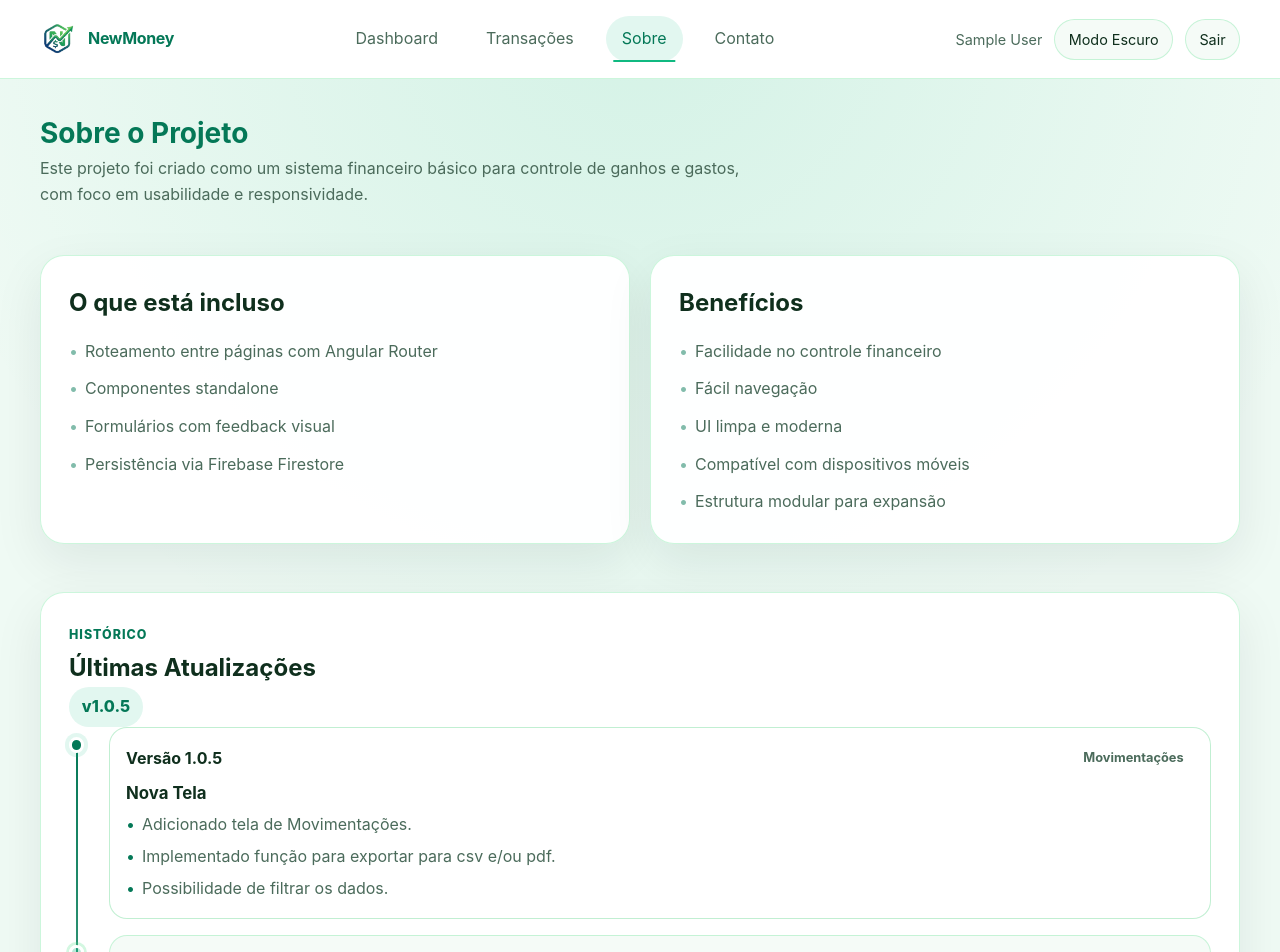
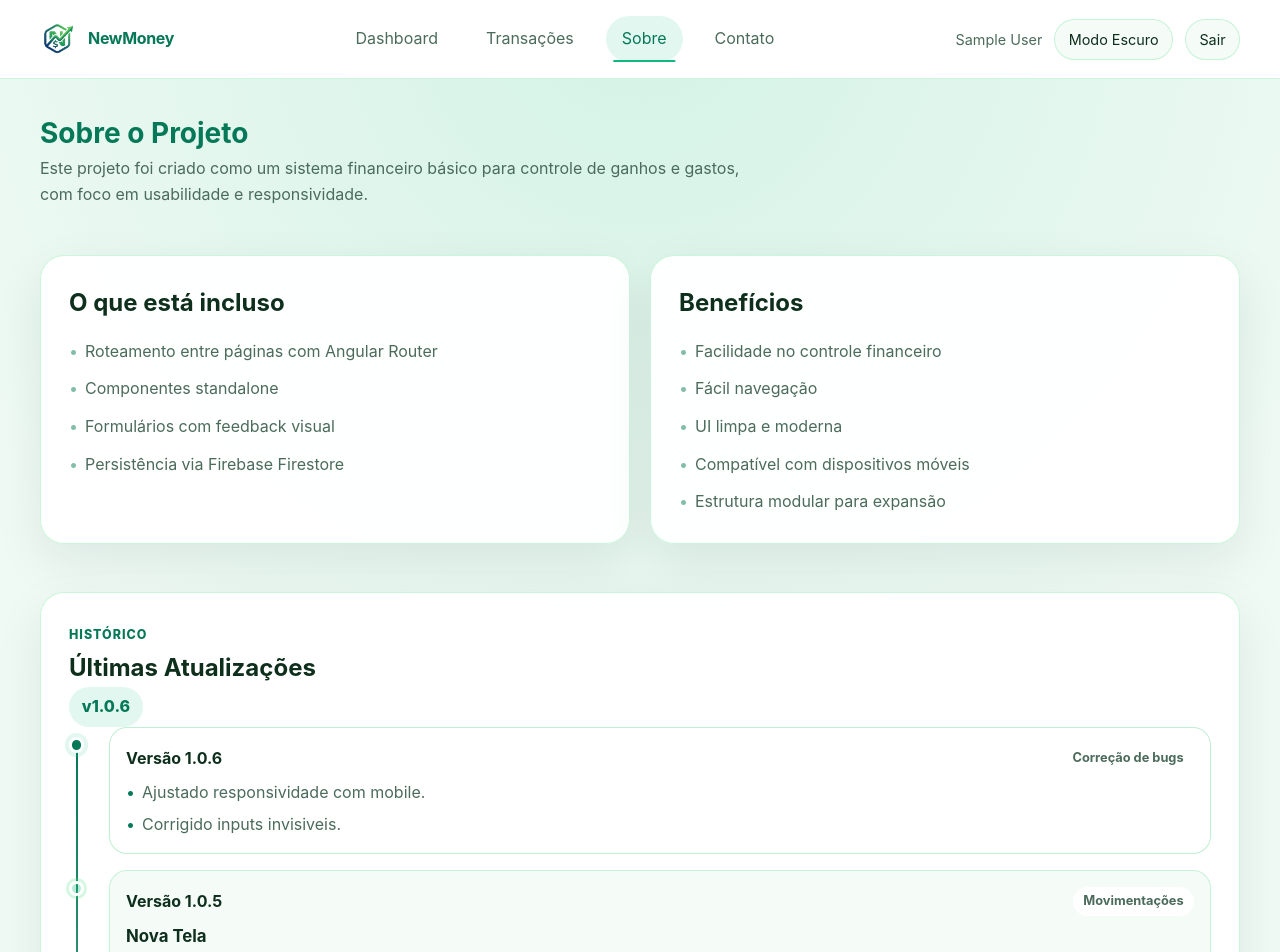
Before and after one commit to adao-locks/NewMoney, an Angular app: page /sobre in a window 1280 px wide. Shown: the top 952 px of the page. Built offline with nearby package versions, Linux system fonts and the light colour scheme; no server answers; sample sign-in values are in the browser's storage.

Commit message:
Ajustado inputs invisiveis nas movimentacoes

```diff
--- a/src/app/components/sobre/sobre.component.html
+++ b/src/app/components/sobre/sobre.component.html
@@ -36,11 +36,25 @@
         <span class="eyebrow">Histórico</span>
         <h2 id="updates-title">Últimas Atualizações</h2>
       </div>
-      <span class="latest-badge">v1.0.5</span>
+      <span class="latest-badge">v1.0.6</span>
     </div>
 
     <div class="updates-timeline">
       <article class="update-item featured">
+        <div class="update-marker"></div>
+        <div class="update-content">
+          <div class="update-meta">
+            <strong>Versão 1.0.6</strong>
+            <span>Correção de bugs</span>
+          </div>
+          <ul>
+            <li>Ajustado responsividade com mobile.</li>
+            <li>Corrigido inputs invisiveis.</li>
+          </ul>
+        </div>
+
+      </article>
+      <article class="update-item">
         <div class="update-marker"></div>
         <div class="update-content">
           <div class="update-meta">
@@ -55,6 +69,7 @@
           </ul>
         </div>
       </article>
+
       <article class="update-item">
         <div class="update-marker"></div>
         <div class="update-content">
--- a/src/app/components/transacoes/movimentacoes.component.css
+++ b/src/app/components/transacoes/movimentacoes.component.css
@@ -151,7 +151,7 @@
 .filter-group input,
 .filter-group select {
   padding: 0.75rem;
-  border: 1px solid var(--border-color);
+  border: 1px solid #10b9813d;
   border-radius: 0.5rem;
   background: var(--input-background);
   color: var(--text-primary);
```
